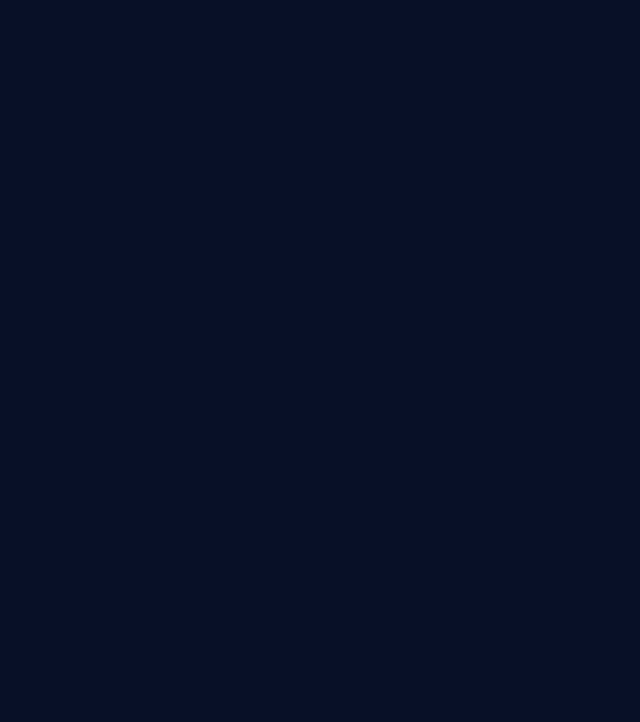
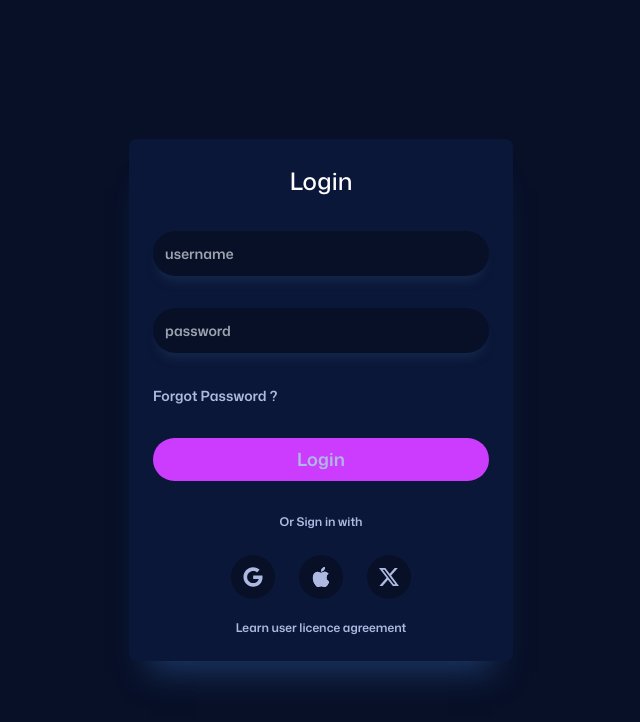
Before and after one commit to mohammad-AKH-dev/CMS-Typescript-Redux, a React (Vite) app: page /login in a window 1280 px wide. Shown: the top 722 px of the page, without its empty margins (319-959 px from the left). Built offline with nearby package versions, Linux system fonts and the light colour scheme.

Commit message:
login page ui complited

```diff
--- a/package.json
+++ b/package.json
@@ -25,6 +25,7 @@
     "react": "^18.3.1",
     "react-day-picker": "^8.10.1",
     "react-dom": "^18.3.1",
+    "react-hook-form": "^7.54.2",
     "react-icons": "^5.4.0",
     "react-redux": "^9.2.0",
     "react-router-dom": "^7.1.5",
--- a/src/pages/Login.tsx
+++ b/src/pages/Login.tsx
@@ -1,9 +1,55 @@
+import { FaGoogle } from "react-icons/fa";
+import { BsApple } from "react-icons/bs";
+import { BsTwitterX } from "react-icons/bs";
+import { useForm } from "react-hook-form"
+
+type inputs = {
+  username: string
+  password: string
+}
+
+
 function Login() {
+  const {
+    register,
+    handleSubmit,
+  } = useForm<inputs>({
+    defaultValues: {
+      username: '',
+      password: ''
+    }
+  })
+
+  const submitHandler = (data: inputs) => {
+    console.log(data)
+  }
+
   return (
     <div className="login-form__wrapper w-full h-full flex items-center justify-center bg-primary">
-       <div className="login-form">
-
-       </div>
+       <form className="login-form rounded-lg bg-box p-6 shadow-form w-[60%] sm:w-[50%] md:w-[45%] lg:w-[30%]" onSubmit={handleSubmit(submitHandler)}>
+         <legend className="text-[24px] font-title text-title text-center mb-8">Login</legend>
+         <div className="inputs-wrapper flex flex-col gap-y-8">
+             <input type="text" placeholder="username" className="outline-none border-none p-3 bg-inherit
+             shadow-Input w-full bg-primary rounded-full" {...register('username')}/>
+             <input type="password" placeholder="password" className="outline-none border-none p-3 bg-inherit
+             shadow-Input w-full bg-primary rounded-full" {...register('password')}/>
+             <span className="block cursor-pointer">Forgot Password ?</span>
+             <button type="submit" className="w-full rounded-full text-[18px] p-2 bg-selected">Login</button>
+         </div>
+         <span className="block mt-8 text-center text-[12px] text-icon">Or Sign in with</span>
+         <div className="companies-inputs__wrapper flex items-center justify-center mt-6 gap-x-6 flex-wrap sm:flex-nowrap">
+            <div className="icon-wrapper p-3 rounded-full bg-primary cursor-pointer">
+               <FaGoogle className="text-[20px]"/>
+            </div>
+            <div className="icon-wrapper p-3 rounded-full bg-primary cursor-pointer">
+               <BsApple className="text-[20px]"/>
+            </div>
+            <div className="icon-wrapper p-3 rounded-full bg-primary cursor-pointer">
+               <BsTwitterX className="text-[20px]"/>
+            </div>
+         </div>
+         <p className="text-[12px] text-center mt-5">Learn user licence agreement</p>
+       </form>
     </div>
   )
 }
--- a/tailwind.config.js
+++ b/tailwind.config.js
@@ -89,7 +89,9 @@ export default {
   			'text': 'semi-bold'
   		},
   		boxShadow: {
-  			'sidebar': '0px 4px 14px rgba(0, 0, 0, 0.25)'
+  			'sidebar': '0px 4px 14px rgba(0, 0, 0, 0.25)',
+			'form': 'rgba(30, 60, 109, 0.8784313725) 0px 30px 30px -20px',
+			'Input': 'rgba(22,42,76,0.88) 0px 10px 10px -5px;'
   		},
   		borderRadius: {
   			lg: 'var(--radius)',
```
Also changed, not shown: 1 other file (tests, documents, lock files or other folders).
